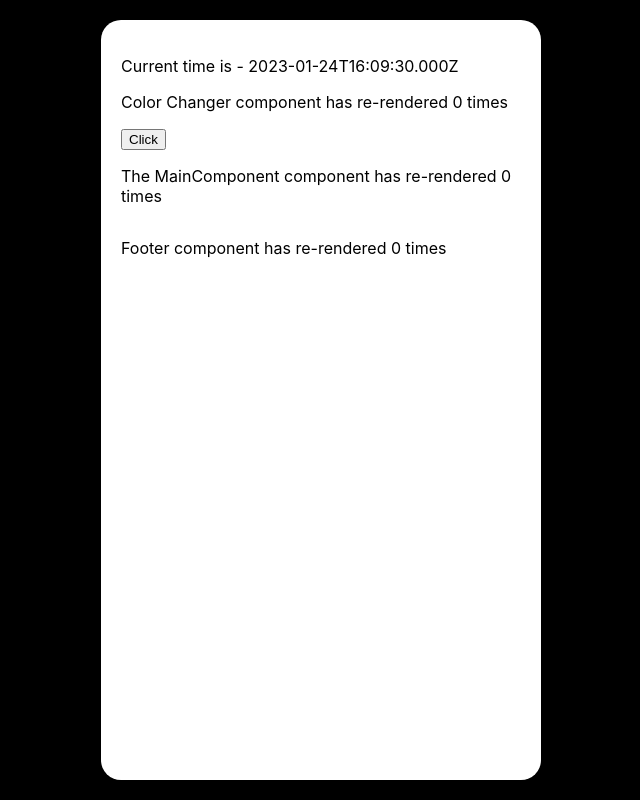
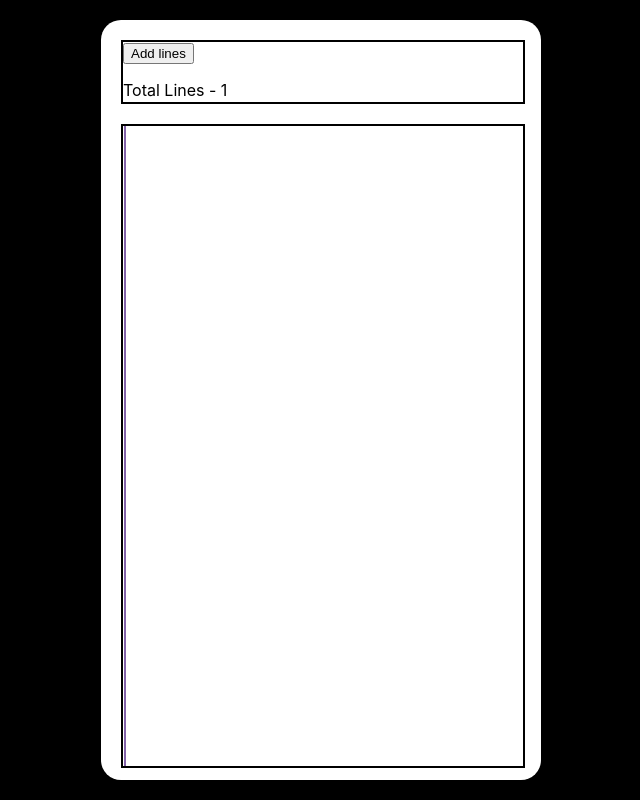
Before and after one commit to ahmedshibly/react-playground, a React (Create React App) app: page / in a window 1280 px wide. Shown: the whole page, without its empty margins (319-959 px from the left). Built offline with nearby package versions, Linux system fonts and the light colour scheme.

Commit message:
✨ feat: phase 1

```diff
--- a/package.json
+++ b/package.json
@@ -6,6 +6,7 @@
     "@testing-library/jest-dom": "^5.16.5",
     "@testing-library/react": "^13.4.0",
     "@testing-library/user-event": "^13.5.0",
+    "fabric": "^5.3.0",
     "react": "^18.2.0",
     "react-dom": "^18.2.0",
     "react-scripts": "5.0.1",
--- a/src/App.js
+++ b/src/App.js
@@ -2,11 +2,12 @@ import logo from './logo.svg';
 import './App.css';
 import { MainComponent } from './Components/MainComponent';
 import { Footer } from './Components/Footer';
+import DrawingBoard from './Components/DrawingBoard';
 
 function App() {
   return (
     <div className="App">
-        <MainComponent/>
+        <DrawingBoard/>
     </div>
   );
 }
--- /dev/null
+++ b/src/Components/DrawingBoard.js
@@ -0,0 +1,56 @@
+import React, { useEffect, useRef, useState } from "react";
+import "../DrawingBoard.css";
+import { fabric } from "fabric";
+
+function DrawingBoard() {
+	const [totalLines, setTotalLines] = useState(1);
+
+	useEffect(() => {
+		// var ctx = ref.current.getContext("2d");
+		// ctx.fillStyle = '#' + Math.floor(Math.random()*16777215).toString(16);
+		// ctx.fillRect(1 * (totalLines * totalLines), 0, 1, ref.current.height);
+        addLine();
+	}, [totalLines]);
+
+    const addLine = () => {
+        console.count('in add line')
+        var ctx = ref.current.getContext("2d");
+		ctx.fillStyle = '#' + Math.floor(Math.random()*16777215).toString(16);
+		ctx.fillRect(1 * (totalLines * totalLines), 0, 1, ref.current.height);
+    }
+
+
+
+    // useEffect(() => {
+    //     const id = setInterval(() => {
+    //         setTotalLines(totalLines + 1);
+
+    //     }, 1000);
+    //     return () => clearInterval(id);
+    //   }, [totalLines]);
+
+    const ref = useRef(null);
+
+	return (
+		<div className="drawing-board">
+			<div className="drawing-board-tools">
+				<button
+					onClick={() => {
+						setTotalLines(totalLines + 1);
+					}}
+				>
+					{" "}
+					Add lines{" "}
+				</button>
+				<p>Total Lines - {totalLines}</p>
+			</div>
+			<canvas
+				ref={ref}
+				id="canvas"
+				className="drawing-board-canvas"
+			></canvas>
+		</div>
+	);
+}
+
+export default DrawingBoard;
--- /dev/null
+++ b/src/DrawingBoard.css
@@ -0,0 +1,17 @@
+.drawing-board {
+    height: 100%;
+    width: 100%;
+}
+
+.drawing-board-canvas {
+    margin-top: 20px;
+    height: calc(100% - 80px);
+    border: 2px solid;
+    width: 100%;
+}
+
+.drawing-board-tools {
+    height: 60px;
+    border: 2px solid;
+    width: 100%;
+}
```
Also changed, not shown: 1 other file (tests, documents, lock files or other folders).
